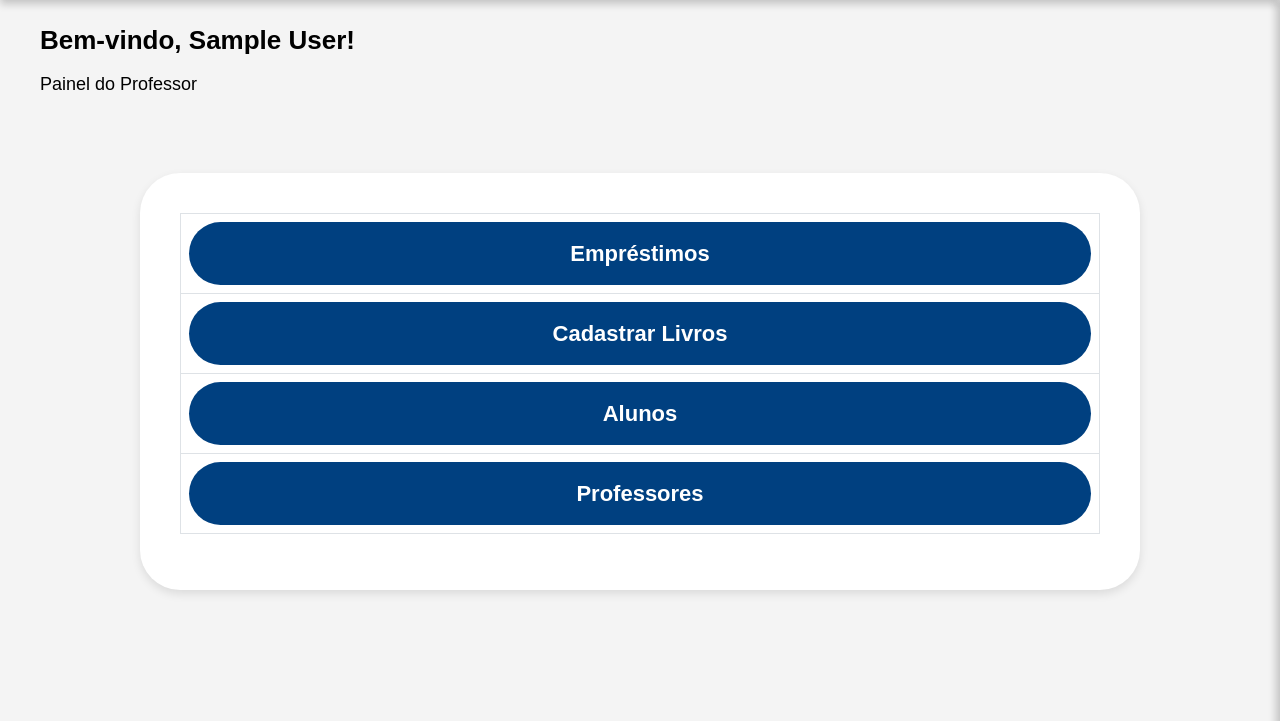
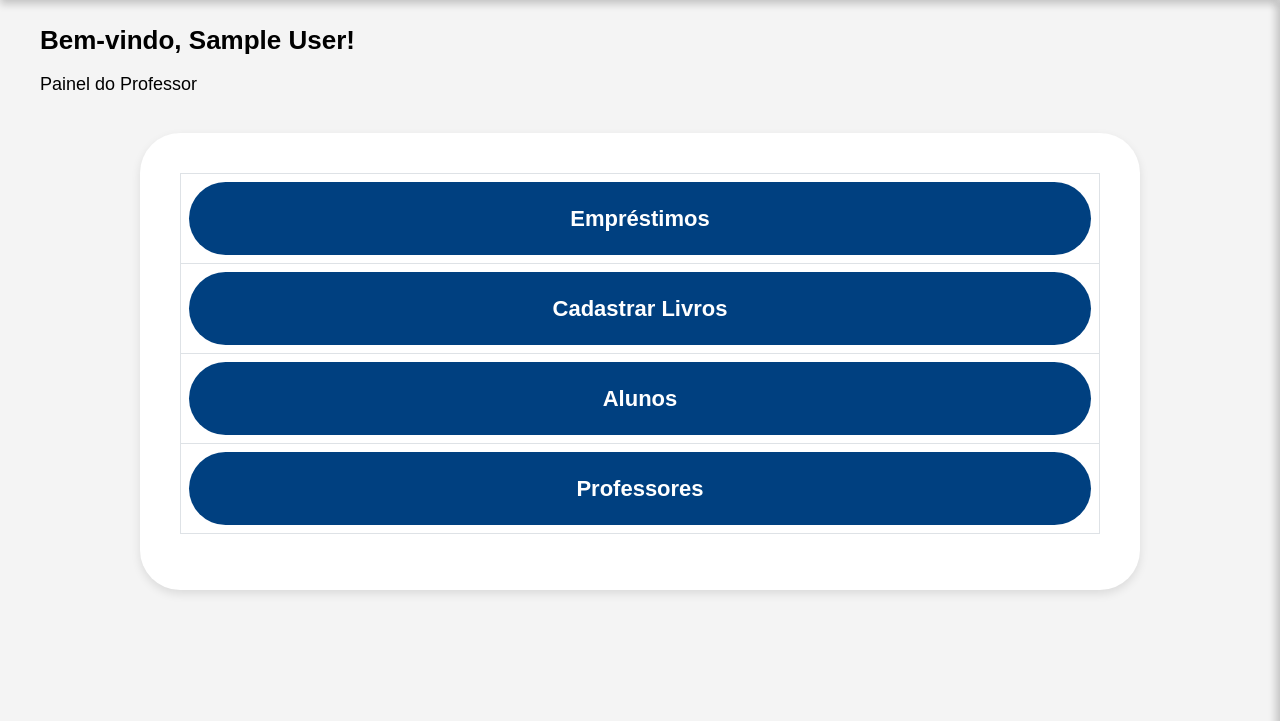
Before and after one commit to mateusmarcelino23/tcc, a PHP site: page / in a window 1280 px wide. Shown: the part 79-800 px from the top of the page. Run offline with PHP 8.4, Linux system fonts and the light colour scheme; the visitor is signed in with stand-in values (Sample User, id 1); data comes from the database, SQL or seed files in the repository.

Commit message:
Hover painel

```diff
--- a/trabalho_crud/estilos/painel.css
+++ b/trabalho_crud/estilos/painel.css
@@ -139,14 +139,14 @@ body {
     box-shadow: 0 4px 10px rgba(0, 0, 0, 0.1);
     text-align: center;
     font-size: 24px;
-    margin-top: 120px;
+    margin-top: 80px;
 }
 
 /* Estilo dos botões */
 .btn {
     display: block;
     width: 100%;
-    padding: 15px;
+    padding: 20px;
     font-size: 22px;
     font-weight: bold;
     color: white;
@@ -158,4 +158,6 @@ body {
 
 .btn:hover {
     background-color: #002b5c;
+     z-index: 10;
+    transform: scale(1.05);
 }
```
